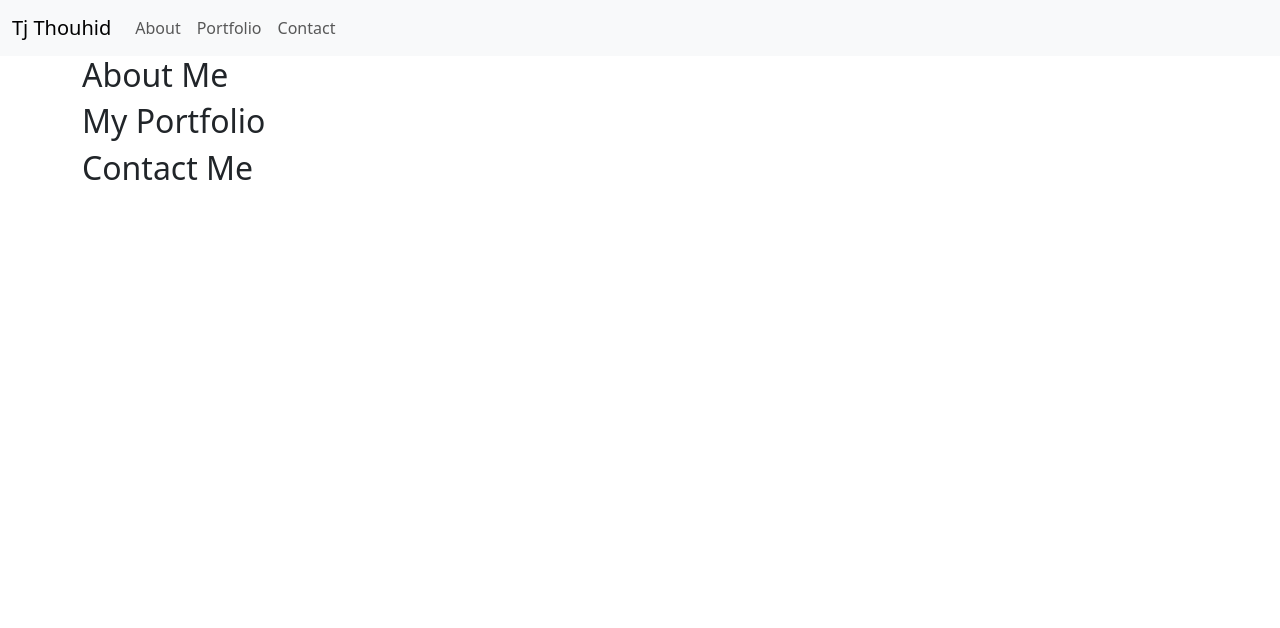
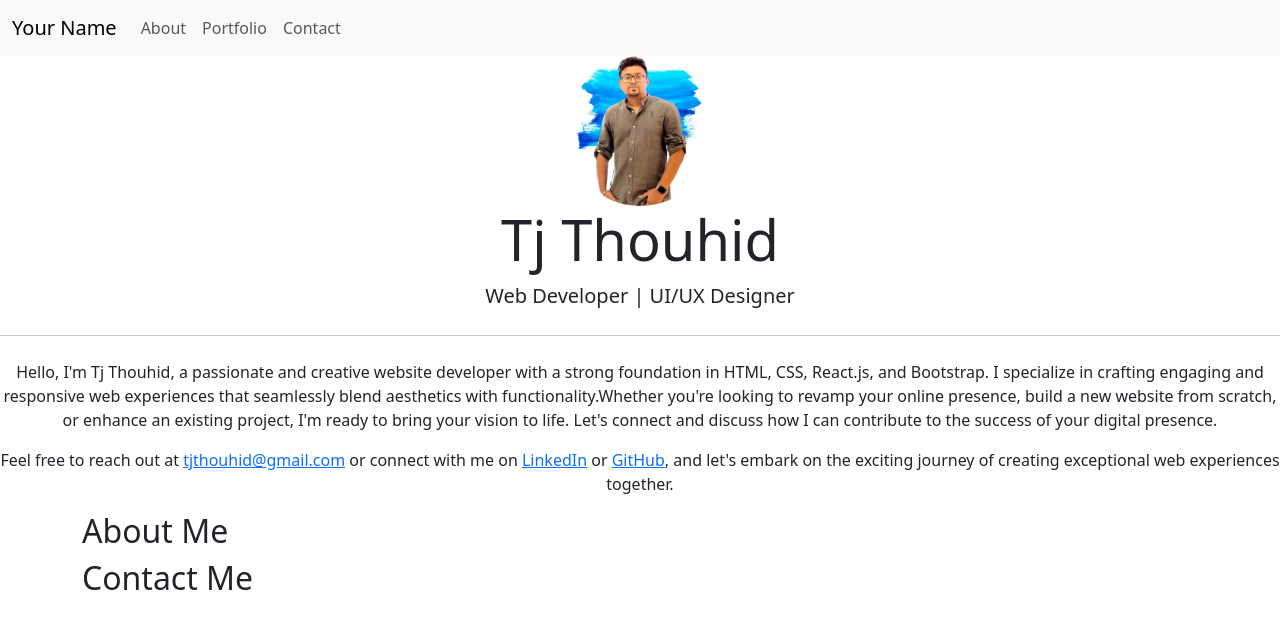
Before and after one commit to EDXBootcamp/Bootstrap-Portfolio, a plain HTML site: page index.html in a window 1280 px wide. Drawn offline with nearby package versions, Linux system fonts and the light colour scheme.

Commit message:
added hero section with jumborton

```diff
--- a/index.html
+++ b/index.html
@@ -7,10 +7,11 @@
     <link href="https://cdn.jsdelivr.net/npm/bootstrap@5.3.2/dist/css/bootstrap.min.css" rel="stylesheet" integrity="sha384-T3c6CoIi6uLrA9TneNEoa7RxnatzjcDSCmG1MXxSR1GAsXEV/Dwwykc2MPK8M2HN" crossorigin="anonymous">
   </head>
   <body>
+    <header>
         <!-- Navigation Bar -->
         <nav class="navbar navbar-expand-lg navbar-light bg-light">
           <div class="container-fluid">
-          <a class="navbar-brand" href="#">Tj Thouhid</a>
+            <a class="navbar-brand" href="#">Your Name</a>
             <button class="navbar-toggler" type="button" data-bs-toggle="collapse" data-bs-target="#navbarNav" aria-controls="navbarNav" aria-expanded="false" aria-label="Toggle navigation">
               <span class="navbar-toggler-icon"></span>
             </button>
@@ -29,6 +30,17 @@
             </div>
           </div>
         </nav>
+      </header>
+
+      <!-- Hero Section / Jumbotron -->
+    <div class="jumbotron text-center">
+        <img src="images/my-pic.jpeg" alt="Your Name" class="rounded-circle" width="150">
+        <h1 class="display-4">Tj Thouhid</h1>
+        <p class="lead">Web Developer | UI/UX Designer</p>
+        <hr class="my-4">
+        <p class="">Hello, I'm Tj Thouhid, a passionate and creative website developer with a strong foundation in HTML, CSS, React.js, and Bootstrap. I specialize in crafting engaging and responsive web experiences that seamlessly blend aesthetics with functionality.Whether you're looking to revamp your online presence, build a new website from scratch, or enhance an existing project, I'm ready to bring your vision to life. Let's connect and discuss how I can contribute to the success of your digital presence.</p>
+        <p>Feel free to reach out at <a href="mailto:tjthouhid@gmail.com">tjthouhid@gmail.com</a> or connect with me on <a href="https://www.linkedin.com/in/tjthouhid/">LinkedIn</a> or <a href="https://github.com/tjthouhid">GitHub</a>, and let's embark on the exciting journey of creating exceptional web experiences together.</p>
+    </div>
        <!-- Content -->
   <div class="container">
     <section id="about">
@@ -38,7 +50,6 @@
 
       <!-- Portfolio Section -->
       <section id="portfolio">
-        <h2>My Portfolio</h2>
 
       </section>
 
```
Also changed, not shown: images/my-pic.jpeg (added). Lines whose indentation alone changed are shown as unchanged.
